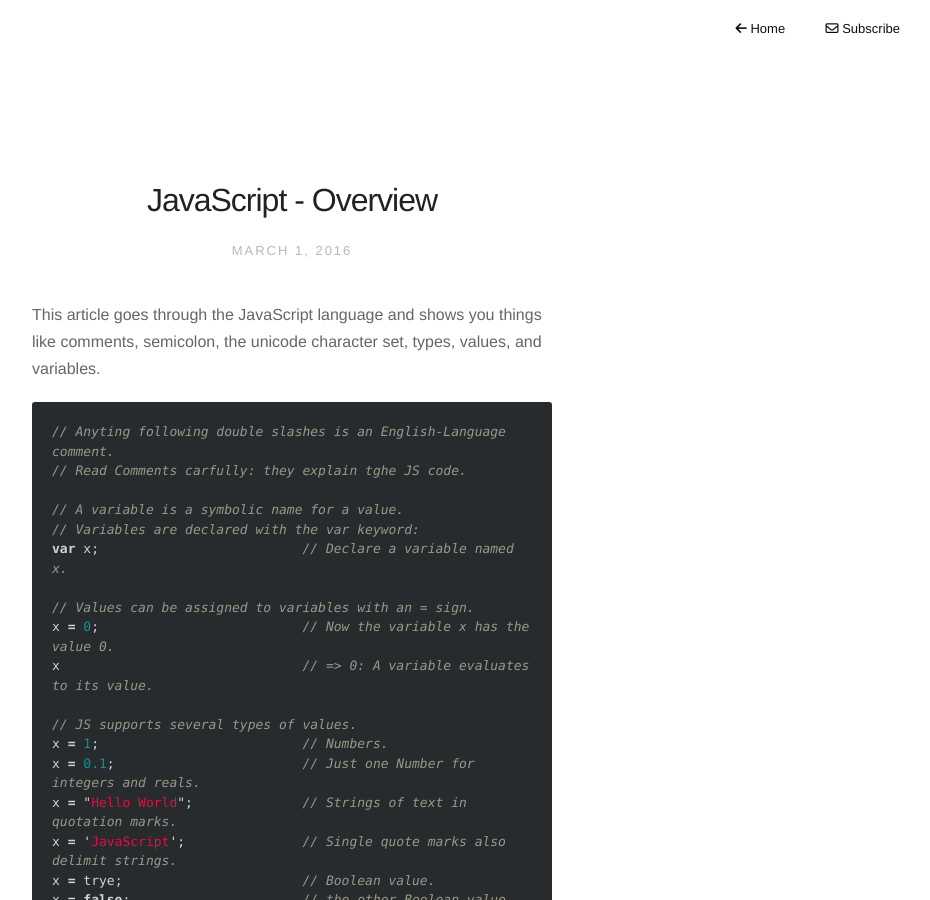
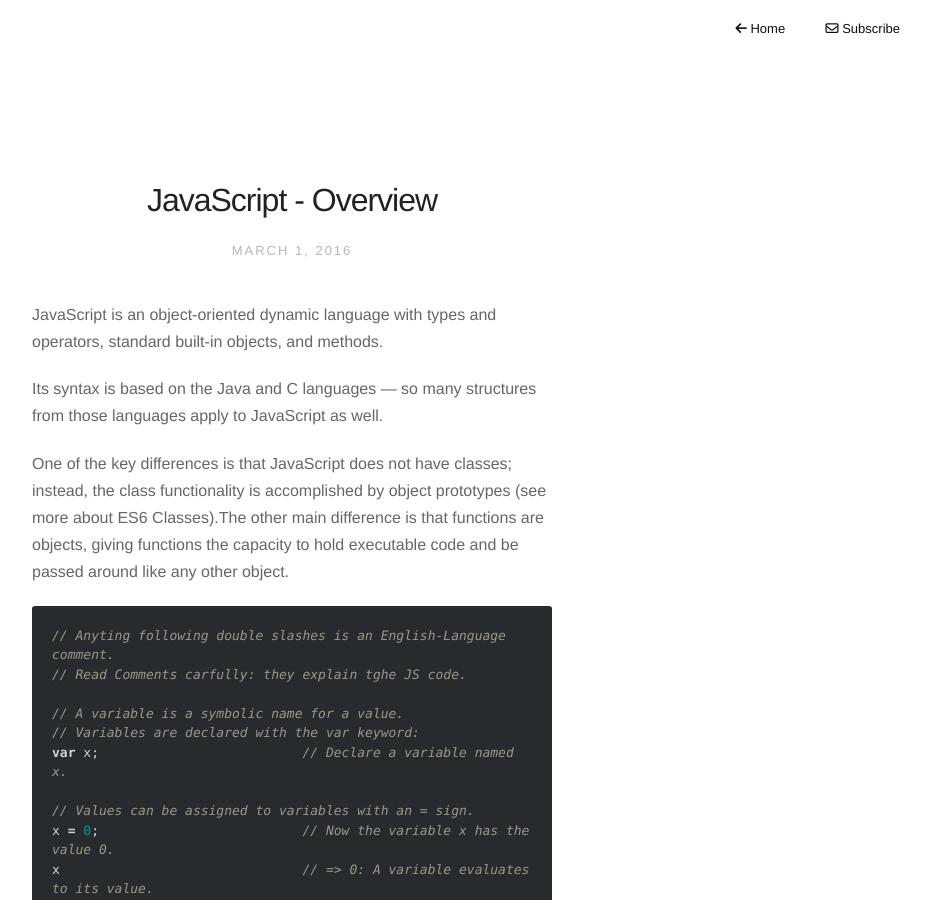
Before and after one commit to develdoe/develdoe.github.io, a Jekyll site: the page built from _posts/2016-03-01-JavaScript-Core.markdown, in a window 1280 px wide and 900 px high. Shown: the whole window, without its empty margins (348-1278 px from the left). Built offline with Jekyll 4.4.1, drawn with Linux system fonts in a browser that asks for light colours; nearby versions of some CDN libraries; comment, search, counter and statistics services are not loaded.

Commit message:
Updated 2016-03-01-JavaScript-Core.markdown

```diff
--- a/_posts/2016-03-01-JavaScript-Core.markdown
+++ b/_posts/2016-03-01-JavaScript-Core.markdown
@@ -9,9 +9,11 @@
   - js
 socialImg: js.png
 ---
+JavaScript is an object-oriented dynamic language with types and operators, standard built-in objects, and methods.
 
+Its syntax is based on the Java and C languages — so many structures from those languages apply to JavaScript as well.
 
-This article goes through the JavaScript language and shows you things like comments, semicolon, the unicode character set, types, values, and variables.
+One of the key differences is that JavaScript does not have classes; instead, the class functionality is accomplished by object prototypes (see more about ES6 Classes).The other main difference is that functions are objects, giving functions the capacity to hold executable code and be passed around like any other object.
 
 
 {% highlight js %}
```
